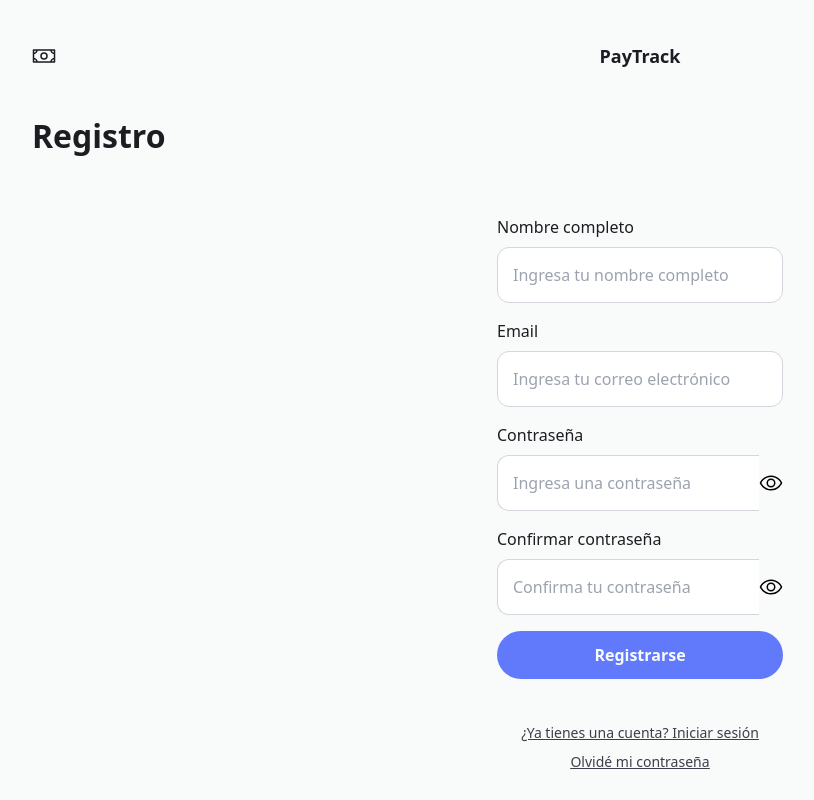
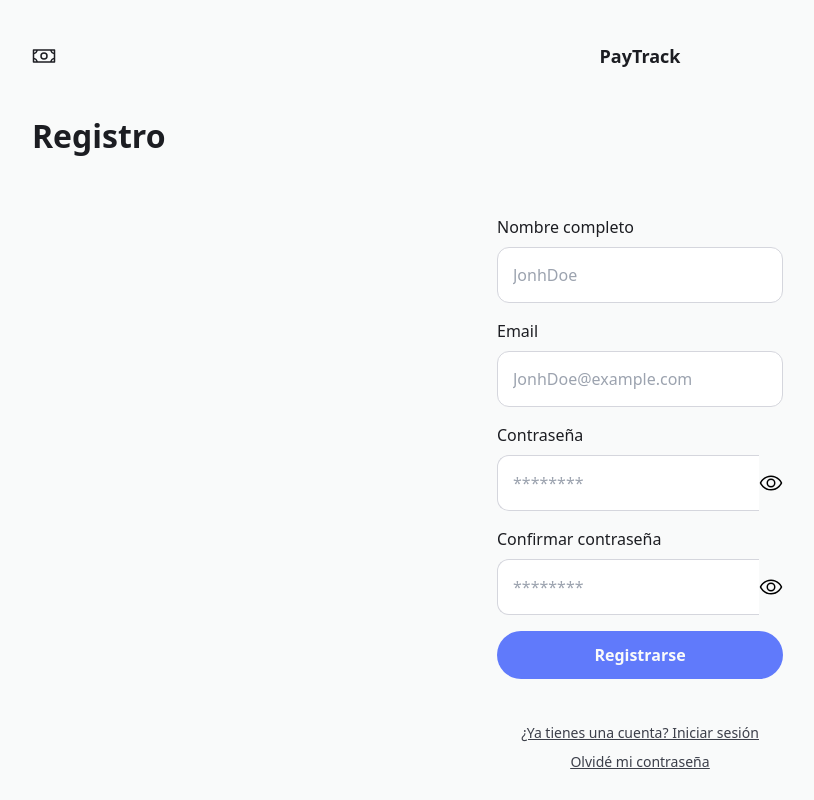
Before and after one commit to Isaac-Abarca/PayTrack, a React (Vite) app: page /signup in a window 1280 px wide. Shown: the whole page, without its empty margins (0-814 px from the left). Built offline with nearby package versions, Linux system fonts and the light colour scheme; no server answers.

Commit message:
Cambio de los placeholder

```diff
--- a/src/pages/SignUp.jsx
+++ b/src/pages/SignUp.jsx
@@ -52,7 +52,7 @@ const SignUp = () => {
           <p>Nombre completo</p>
           <input
             type="text"
-            placeholder="Ingresa tu nombre completo"
+            placeholder="JonhDoe"
             required
           />
         </label>
@@ -60,7 +60,7 @@ const SignUp = () => {
           <p>Email</p>
           <input
             type="email"
-            placeholder="Ingresa tu correo electrónico"
+            placeholder="JonhDoe@example.com"
             value={email}
             onChange={(e) => setEmail(e.target.value)}
             required
@@ -71,7 +71,7 @@ const SignUp = () => {
           <div className="password-container">
             <input
               type={showPassword ? 'text' : 'password'}
-              placeholder="Ingresa una contraseña"
+              placeholder="********"
               value={password}
               onChange={(e) => setPassword(e.target.value)}
               required
@@ -84,7 +84,7 @@ const SignUp = () => {
           <div className="password-container">
             <input
               type={showPassword ? 'text' : 'password'}
-              placeholder="Confirma tu contraseña"
+              placeholder="********"
               value={confirmPassword}
               onChange={(e) => setConfirmPassword(e.target.value)}
               required
@@ -98,7 +98,7 @@ const SignUp = () => {
       </form>
       <div>
         <p className="signup-footer">
-          <Link to="/login">¿Ya tienes una cuenta? Iniciar sesión</Link>
+          <Link to="/">¿Ya tienes una cuenta? Iniciar sesión</Link>
         </p>
         <p className="signup-footer">
           <Link to="/forgot-password">Olvidé mi contraseña</Link>
```
